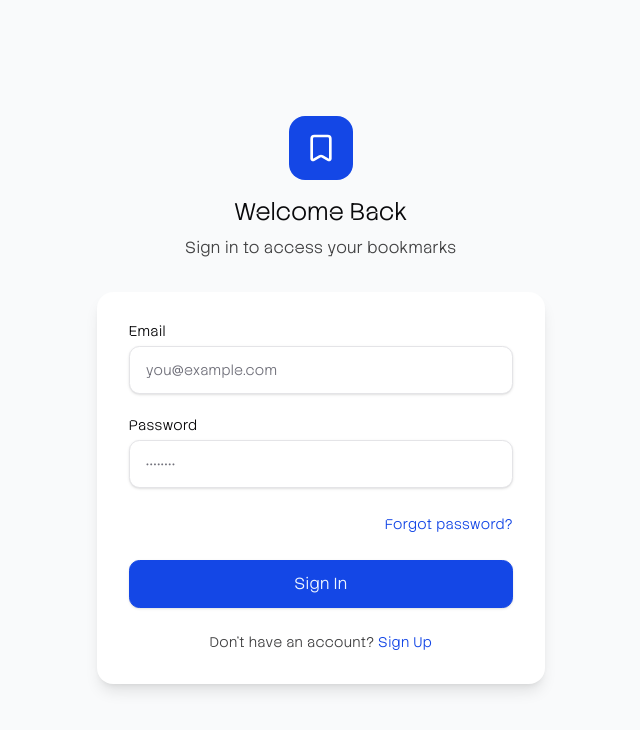
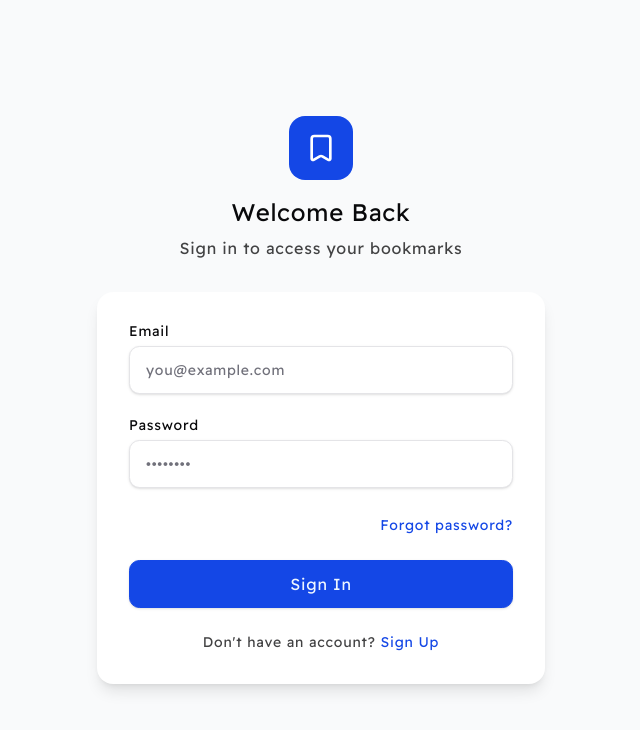
Before and after one commit to abhi-sawant/stash, a React (Vite) app: page /signin in a window 1280 px wide. Shown: the top 730 px of the page, without its empty margins (319-959 px from the left). Built offline with nearby package versions, Linux system fonts and the light colour scheme; no server answers.

Commit message:
changed the fonts to readex pro

```diff
--- a/src/index.css
+++ b/src/index.css
@@ -3,11 +3,11 @@
 @custom-variant dark (&:is(.dark *));
 
 @font-face {
-  font-family: StackSansNotch;
+  font-family: ReadexPro;
   font-style: normal;
   font-weight: 100 900;
   font-display: swap;
-  src: url('/StackSansNotch.woff2') format('woff2');
+  src: url('/ReadexPro.woff2') format('woff2');
 }
 
 body {
@@ -16,7 +16,7 @@ body {
 
 @theme inline {
   --font-sans:
-    StackSansNotch, -apple-system, BlinkMacSystemFont, Segoe UI, Roboto, Oxygen, Ubuntu, Cantarell,
+    ReadexPro, -apple-system, BlinkMacSystemFont, Segoe UI, Roboto, Oxygen, Ubuntu, Cantarell,
     Fira Sans, Droid Sans, Helvetica Neue, sans-serif;
   --radius-sm: calc(var(--radius) - 4px);
   --radius-md: calc(var(--radius) - 2px);
```
Also changed, not shown: public/ReadexPro.woff2 (added), public/StackSansNotch.woff2 (deleted).
